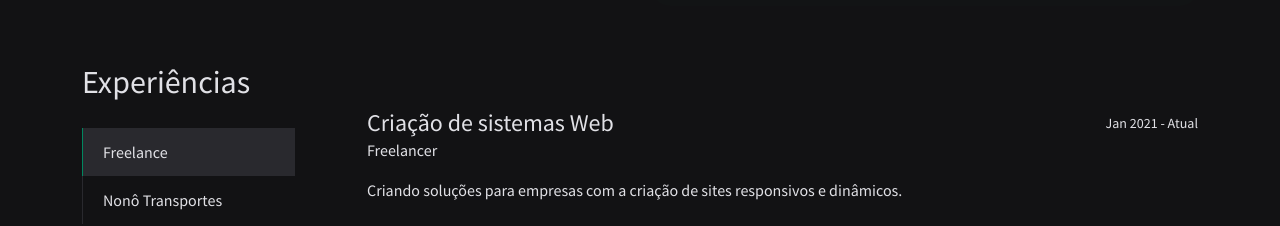
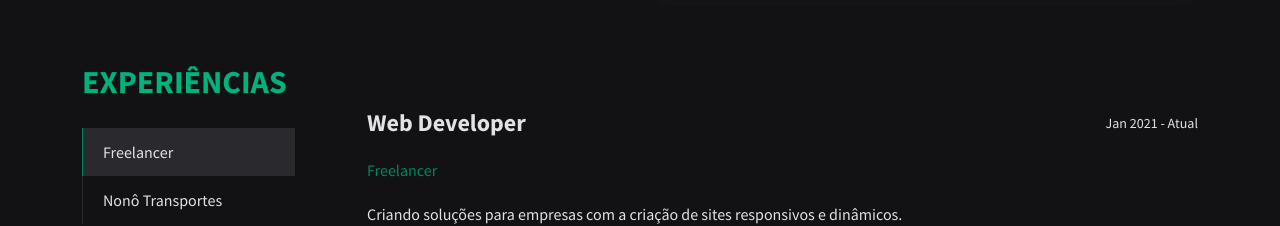
Before and after one commit to opedronunes/portfolio_pedro, a React (Vite) app: page / in a window 1280 px wide. Shown: the part 1414-1640 px from the top of the page. Built offline with nearby package versions, Linux system fonts and the light colour scheme; no server answers.

Commit message:
refactory tabs experience

```diff
--- a/src/assets/styles/components/experiences.js
+++ b/src/assets/styles/components/experiences.js
@@ -37,24 +37,26 @@ padding: 20px 0;
 }
 .header-tabs h4{
   font-size: 24px;
+  font-weight: bold;
   margin: 0;
 }
 .header-tabs small{
   margin: 0;
 }
-:is(#content1, #content2) p:nth-child(1){
-  color: var(--color-green2);
-  margin: 20px 0;
+#content1 p:nth-child(2), #content2 p:nth-child(2){
+    color: var(--color-green2);
+    margin: 20px 0;
 }
+
 @media (min-width:320px) and (max-width:480px) {
 
   #btn-tabs{
     flex-direction: row;
-    padding: 1rem;
+    padding: 1rem 0;
   }
   #btn-tabs button{
     font-size: 1rem;
-    padding: 8px 8px;
+    padding: 15px 8px;
     border-left: none;
     border-bottom: 1px solid var(--color-gray1);
   }
@@ -67,7 +69,7 @@ padding: 20px 0;
 
   #btn-tabs{
     flex-direction: row;
-    padding: 1rem;
+    padding: 1rem 0;
   }
   #btn-tabs button{
     font-size: 1rem;
--- a/src/components/home/Experiences.jsx
+++ b/src/components/home/Experiences.jsx
@@ -31,11 +31,11 @@ item.addEventListener('click', activeLink));
   return (
     <ExperienceStyled>
       <div className="container">
-        <h2>Experiências</h2>
+        <h2 className="title">Experiências</h2>
         <div className="row">
           <div className="col-md-3">
             <div id="btn-tabs">
-              <button className="list active" data-id="content1">Freelance</button>
+              <button className="list active" data-id="content1">Freelancer</button>
               <button className="list" data-id="content2">Nonô Transportes</button>
             </div>
           </div>
@@ -44,7 +44,7 @@ item.addEventListener('click', activeLink));
 
             <div id="content1">
               <div className="header-tabs">
-                <h4>Criação de sistemas Web</h4>
+                <h4>Web Developer</h4>
                 <small>Jan 2021 - Atual</small>
               </div>
               <p>Freelancer</p>
```
